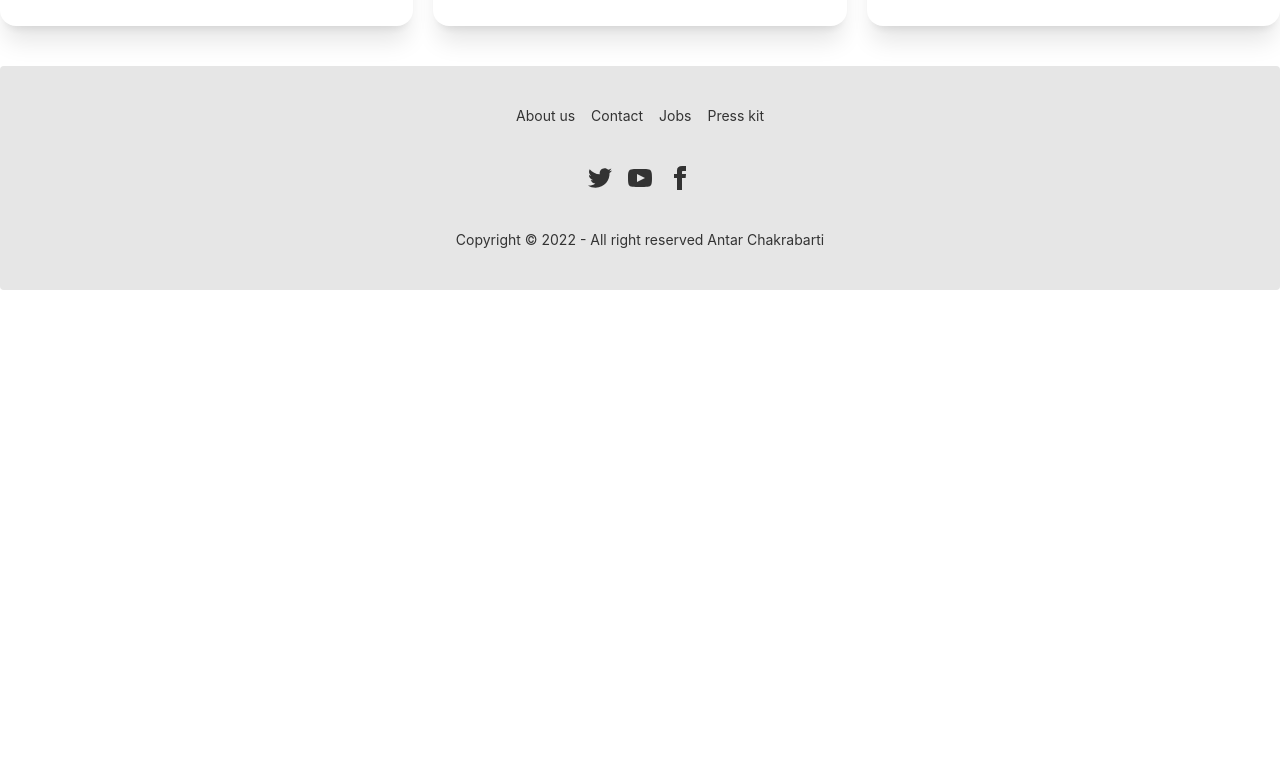
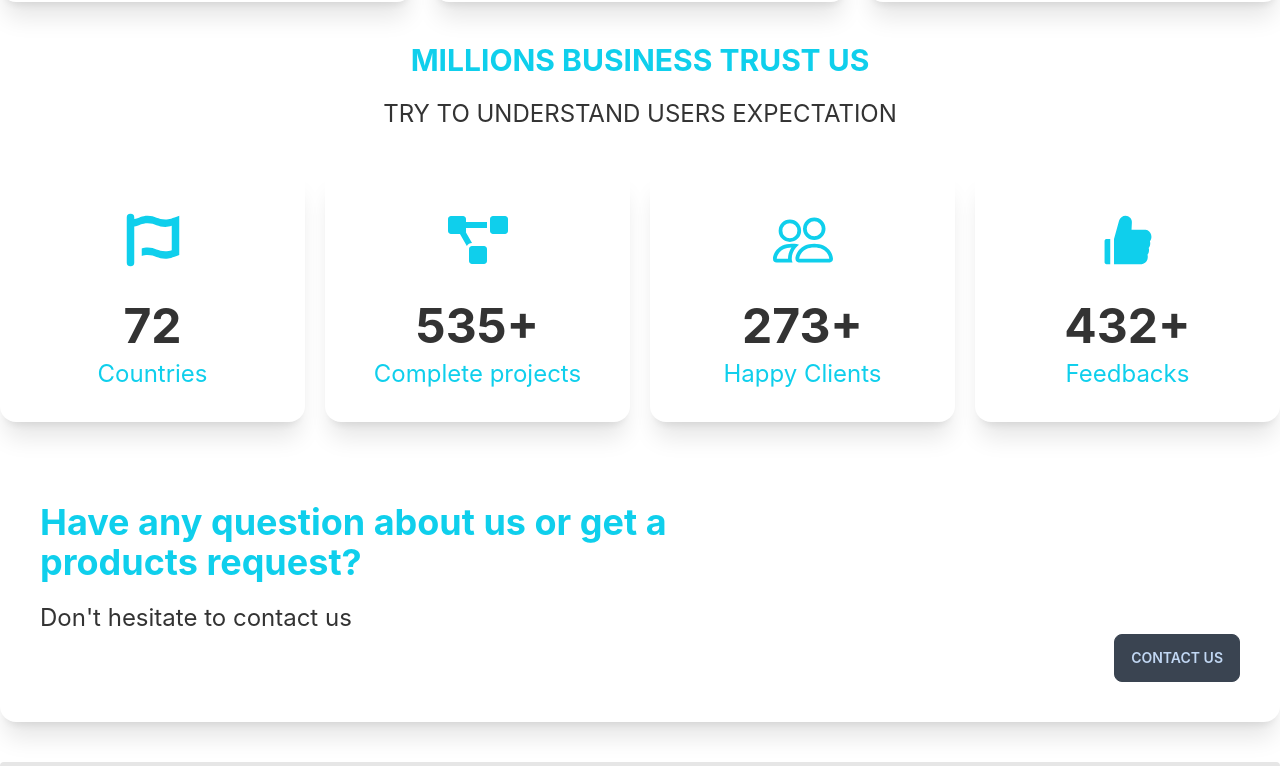
Before and after one commit to Antar-Chakrabarti/manufacturer-client-side, a React (Create React App) app: page / in a window 1280 px wide. Shown: the part 2254-3020 px from the top of the page. Before the commit the page ends 2544 px from the top, so only its background shows below. Built offline with nearby package versions, Linux system fonts and the light colour scheme.

Commit message:
added business section

```diff
--- a/package.json
+++ b/package.json
@@ -9,6 +9,7 @@
     "daisyui": "^2.15.0",
     "react": "^18.1.0",
     "react-dom": "^18.1.0",
+    "react-icons": "^4.3.1",
     "react-router-dom": "^6.3.0",
     "react-scripts": "5.0.1",
     "web-vitals": "^2.1.4"
--- /dev/null
+++ b/src/pages/Home/Business.js
@@ -0,0 +1,60 @@
+import React from 'react';
+import { FaFontAwesomeFlag, FaProjectDiagram } from 'react-icons/fa';
+import { BsPeople } from 'react-icons/bs';
+import { AiFillLike } from 'react-icons/ai';
+
+const Business = () => {
+    return (
+        <div className='my-10'>
+            <h2 className="text-3xl text-center font-bold my-5 text-primary">MILLIONS BUSINESS TRUST US</h2>
+            <p className='text-center text-2xl'>TRY TO UNDERSTAND USERS EXPECTATION</p>
+            <div className='grid grid-cols-1 md:grid-cols-2 lg:grid-cols-4 gap-5 my-10'>
+                <div class="card lg:max-w-lg bg-base-100 shadow-xl">
+                    <figure class="px-10 pt-10">
+                        <FaFontAwesomeFlag className='text-6xl text-primary' />
+                    </figure>
+                    <div class="card-body items-center text-center">
+                        <h2 class="card-title font-bold text-5xl">72</h2>
+                        <p className='text-2xl text-primary'>Countries</p>
+                    </div>
+                </div>
+                <div class="card lg:max-w-lg bg-base-100 shadow-xl">
+                    <figure class="px-10 pt-10">
+                        <FaProjectDiagram className='text-6xl text-primary' />
+                    </figure>
+                    <div class="card-body items-center text-center">
+                        <h2 class="card-title font-bold text-5xl">535+</h2>
+                        <p className='text-2xl text-primary'>Complete projects</p>
+                    </div>
+                </div>
+                <div class="card lg:max-w-lg bg-base-100 shadow-xl">
+                    <figure class="px-10 pt-10">
+                        <BsPeople className='text-6xl text-primary' />
+                    </figure>
+                    <div class="card-body items-center text-center">
+                        <h2 class="card-title font-bold text-5xl">273+</h2>
+                        <p className='text-2xl text-primary'>Happy Clients</p>
+                    </div>
+                </div>
+                <div class="card lg:max-w-lg bg-base-100 shadow-xl">
+                    <figure class="px-10 pt-10">
+                        <AiFillLike className='text-6xl text-primary' />
+                    </figure>
+                    <div class="card-body items-center text-center">
+                        <h2 class="card-title font-bold text-5xl">432+</h2>
+                        <p className='text-2xl text-primary'>Feedbacks</p>
+                    </div>
+                </div>
+            </div>
+            <div class="card w-full bg-base-100 shadow-xl px-10 py-10">
+                    <p className='text-4xl text-primary font-bold'>Have any question about us or get a <br /> products request?</p>
+                    <p className='text-2xl mt-5'>Don't hesitate to contact us</p>
+                <div class="card-actions justify-end">
+                    <button class="btn btn-accent">Contact US</button>
+                </div>
+            </div>
+        </div>
+    );
+};
+
+export default Business;
--- a/src/pages/Home/Home.js
+++ b/src/pages/Home/Home.js
@@ -1,5 +1,6 @@
 import React from 'react';
 import Banner from './Banner';
+import Business from './Business';
 import Footer from './Footer';
 import Parts from './Parts';
 
@@ -8,6 +9,7 @@ const Home = () => {
         <div>
             <Banner/>
             <Parts/>
+            <Business/>
             <Footer/>
         </div>
     );
--- a/src/pages/Home/Parts.js
+++ b/src/pages/Home/Parts.js
@@ -10,7 +10,7 @@ const Parts = () => {
     }, [])
     return (
         <div>
-            <h2 className="text-6xl text-center font-bold my-5 text-primary">Our Parts</h2>
+            <h2 className="text-3xl text-center font-bold my-5 text-primary">Our Parts</h2>
             <div className='grid grid-cols-1 md:grid-cols-2 lg:grid-cols-3 gap-5 my-10'>
                 {
                     parts.map((p, index) => <Part
```
Also changed, not shown: 1 other file (tests, documents, lock files or other folders).
